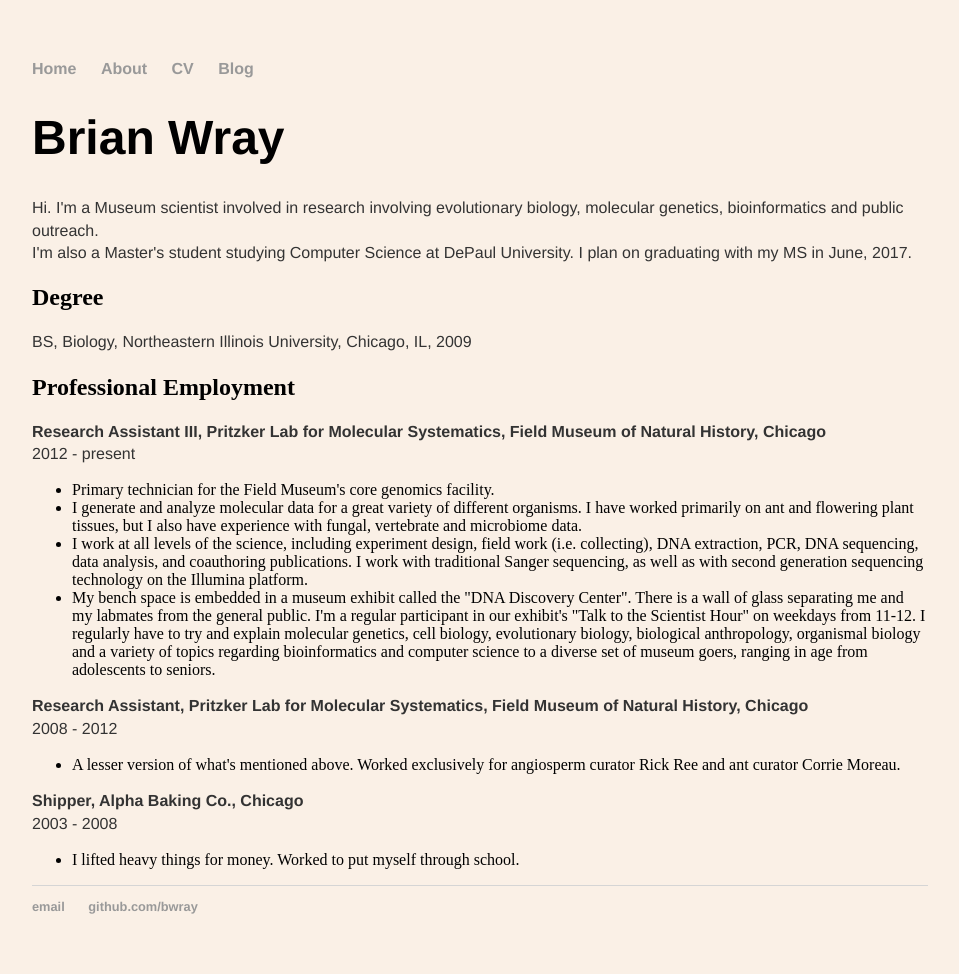
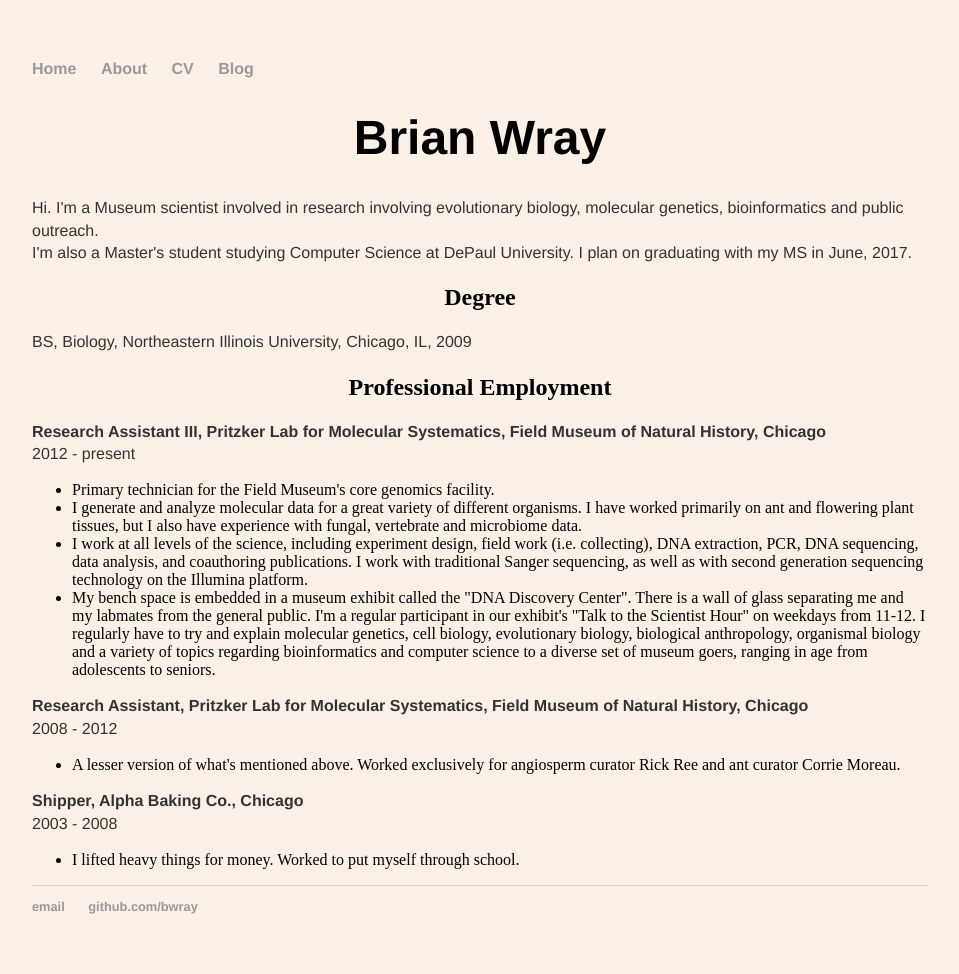
Before and after one commit to bwray/bwray.github.io, a Jekyll site: the page built from cv/index.html, in a window 1280 px wide. Shown: the whole page, without its empty margins (160-1119 px from the left). Built offline with Jekyll 4.4.1, drawn with Linux system fonts in a browser that asks for light colours.

Commit message:
playing with html on the cv

```diff
--- a/cv/index.html
+++ b/cv/index.html
@@ -2,15 +2,15 @@
 layout: default
 title: Brian Wray's CV
 ---
-	<span itemprop="name"><h1>Brian Wray</h1></span>
+	<span itemprop="name"><h1 style="text-align:center;">Brian Wray</h1></span>
 	<p style = "font-family: helvetica; font-size: 100%">Hi. I'm a Museum scientist involved in research involving evolutionary biology, molecular genetics, bioinformatics and public outreach.
 	<br>
 	I'm also a Master's student studying Computer Science at DePaul University. I plan on graduating with my MS in June, 2017.</p>
 
-	<h2>Degree</h2>
+	<h2 style="text-align:center;">Degree</h2>
 	<p style = "font-family: helvetica; font-size: 100%">BS, Biology, Northeastern Illinois University, Chicago, IL, 2009</p>
 
-	<h2>Professional Employment</h2>
+	<h2 style="text-align:center;">Professional Employment</h2>
 	<p style = "font-family: helvetica; font-size: 100%"><strong>Research Assistant III, Pritzker Lab for Molecular Systematics, Field Museum of Natural History, Chicago</strong>
 	<br>2012 - present</p>
 	<ul>
```
